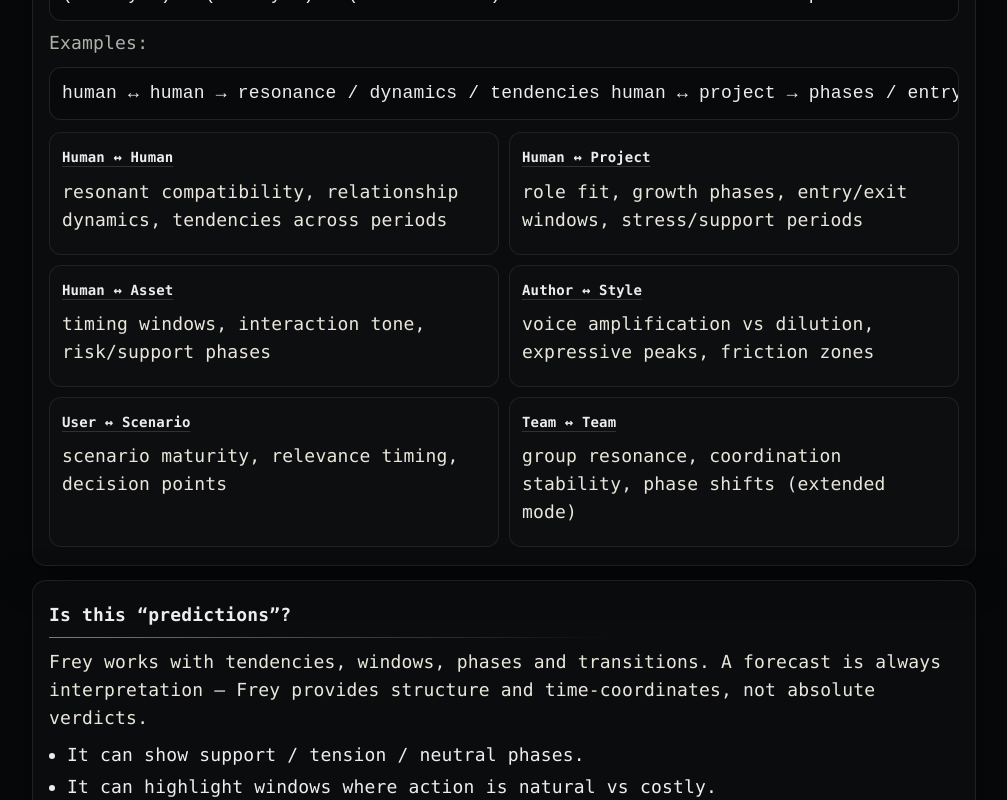
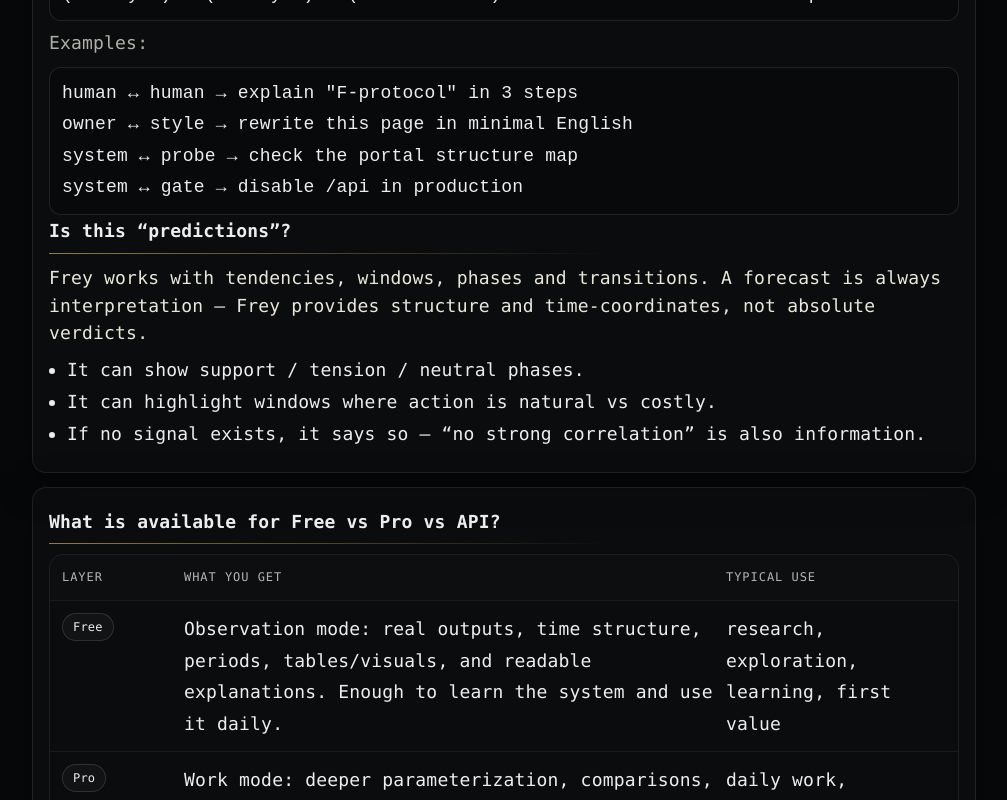
Before and after one commit to AiBhrigu/bhrigu-portal, a Next.js app: page /faq in a window 1280 px wide. Shown: the part 1960-2760 px from the top of the page, without its empty margins (136-1143 px from the left). Built offline with nearby package versions, Linux system fonts and the light colour scheme.

Commit message:
portal: faq+reading usability dedupe (v0.1)

```diff
--- a/pages/faq.js
+++ b/pages/faq.js
@@ -111,42 +111,12 @@ user ↔ scenario → relevance / maturity / decision nodes</pre>
           <pre className="pre">(Entity A) × (Entity B) × (Time context) → structured interaction map</pre>
 
             <p className="muted">Examples:</p>
-            <pre className="pre">human ↔ human → resonance / dynamics / tendencies
-human ↔ project → phases / entry-exit windows / friction points
-human ↔ asset → timing / risk-support tone / cycles
-author ↔ style → amplification vs dilution / peaks
-user ↔ scenario → relevance / maturity / decision nodes</pre>
+            <pre className="pre">{`human ↔ human → explain "F-protocol" in 3 steps
+owner ↔ style → rewrite this page in minimal English
+system ↔ probe → check the portal structure map
+system ↔ gate → disable /api in production`}</pre>
 
-          <div className="grid">
-            <div className="chip">
-              <h3>Human ↔ Human</h3>
-              <p>resonant compatibility, relationship dynamics, tendencies across periods</p>
-            </div>
-            <div className="chip">
-              <h3>Human ↔ Project</h3>
-              <p>role fit, growth phases, entry/exit windows, stress/support periods</p>
-            </div>
-            <div className="chip">
-              <h3>Human ↔ Asset</h3>
-              <p>timing windows, interaction tone, risk/support phases</p>
-            </div>
-            <div className="chip">
-              <h3>Author ↔ Style</h3>
-              <p>voice amplification vs dilution, expressive peaks, friction zones</p>
-            </div>
-            <div className="chip">
-              <h3>User ↔ Scenario</h3>
-              <p>scenario maturity, relevance timing, decision points</p>
-            </div>
-            <div className="chip">
-              <h3>Team ↔ Team</h3>
-              <p>group resonance, coordination stability, phase shifts (extended mode)</p>
-            </div>
-          </div>
-        </section>
-
-        <section className="card">
-          <h2>Is this “predictions”?</h2>
+<h2>Is this “predictions”?</h2>
           <p>
             Frey works with tendencies, windows, phases and transitions. A forecast is always interpretation —
             Frey provides structure and time-coordinates, not absolute verdicts.
```
